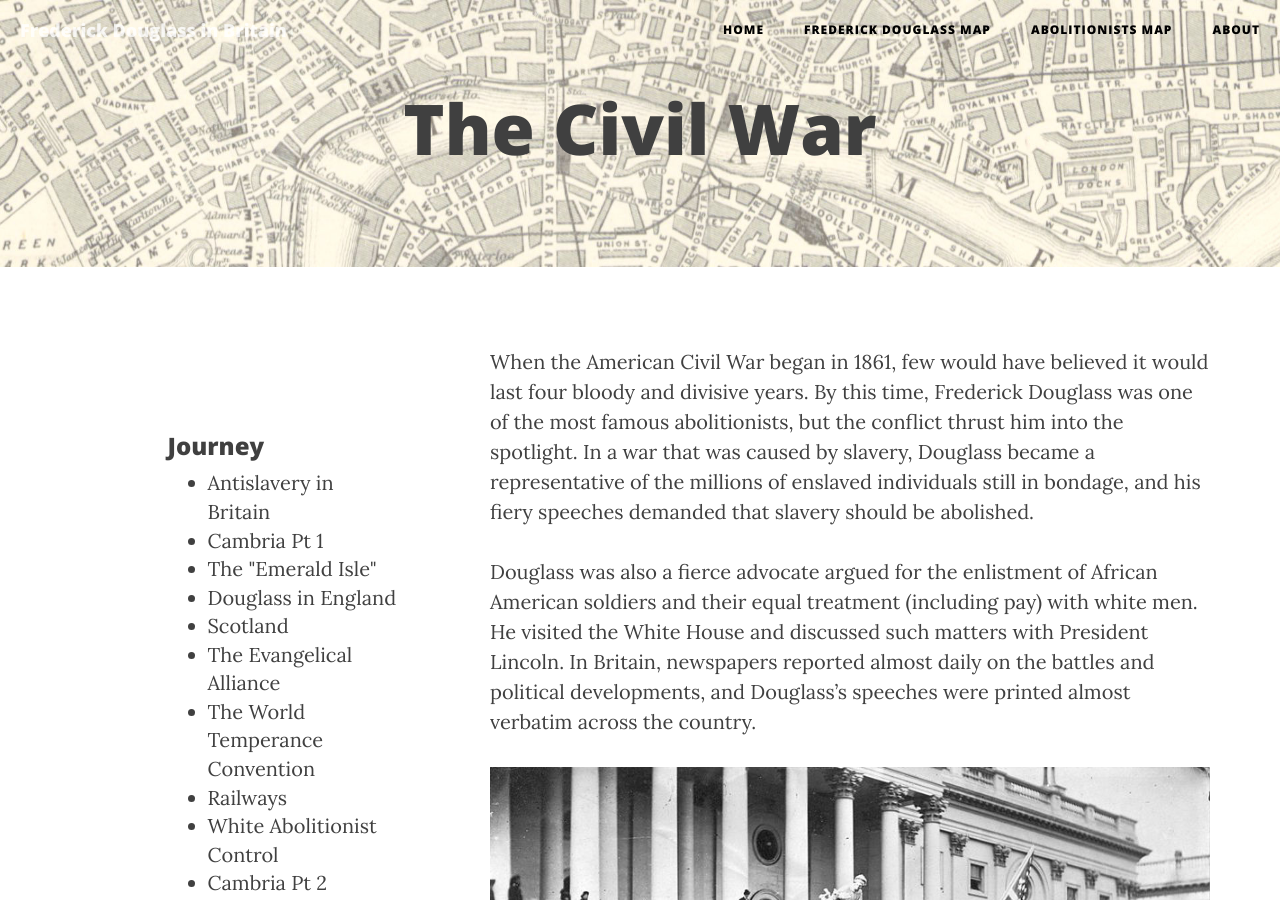
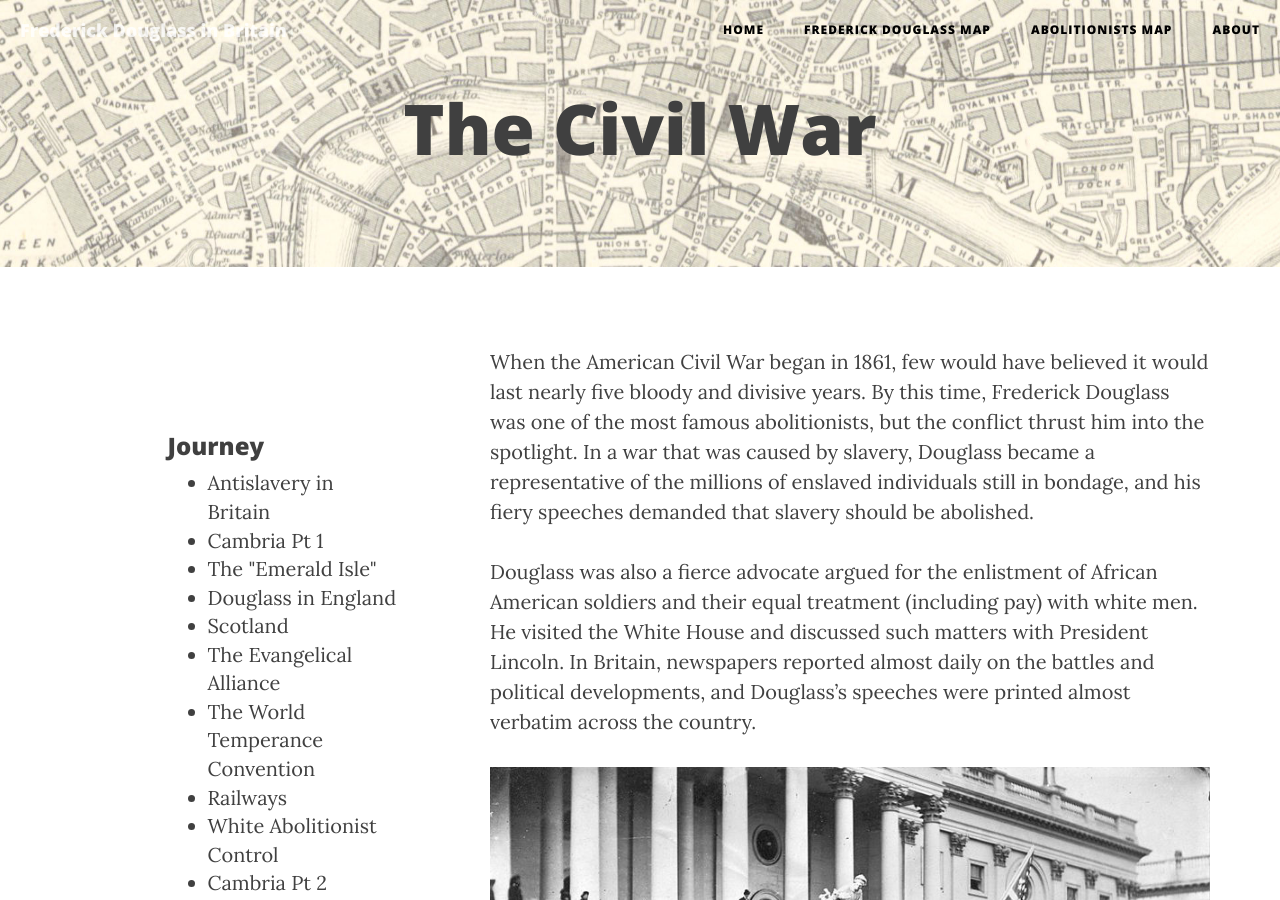
Before and after one commit to FDUK/fduk.github.io, a Jekyll site: the page built from journey/DouglassCivilWar.md, in a window 1280 px wide and 900 px high. Built offline with Jekyll 4.4.1, drawn with Linux system fonts in a browser that asks for light colours; nearby versions of some CDN libraries.

Commit message:
Update DouglassCivilWar.md

```diff
--- a/journey/DouglassCivilWar.md
+++ b/journey/DouglassCivilWar.md
@@ -4,7 +4,7 @@ title: 'The Civil War'
 sortTitle: 130
 ---
 
-When the American Civil War began in 1861, few would have believed it would last four bloody and divisive years. By this time, Frederick Douglass was one of the most famous abolitionists, but the conflict thrust him into the spotlight. In a war that was caused by slavery, Douglass became a representative of the millions of enslaved individuals still in bondage, and his fiery speeches demanded that slavery should be abolished.
+When the American Civil War began in 1861, few would have believed it would last nearly five bloody and divisive years. By this time, Frederick Douglass was one of the most famous abolitionists, but the conflict thrust him into the spotlight. In a war that was caused by slavery, Douglass became a representative of the millions of enslaved individuals still in bondage, and his fiery speeches demanded that slavery should be abolished.
 
 Douglass was also a fierce advocate argued for the enlistment of African American soldiers and their equal treatment (including pay) with white men. He visited the White House and discussed such matters with President Lincoln. In Britain, newspapers reported almost daily on the battles and political developments, and Douglass's speeches were printed almost verbatim across the country.
 
```
